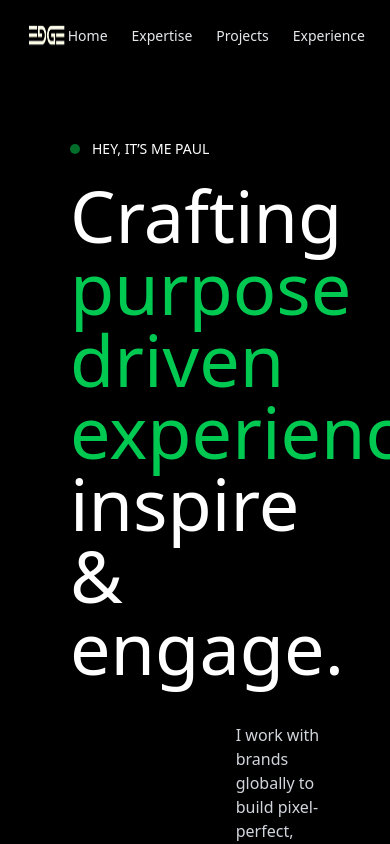
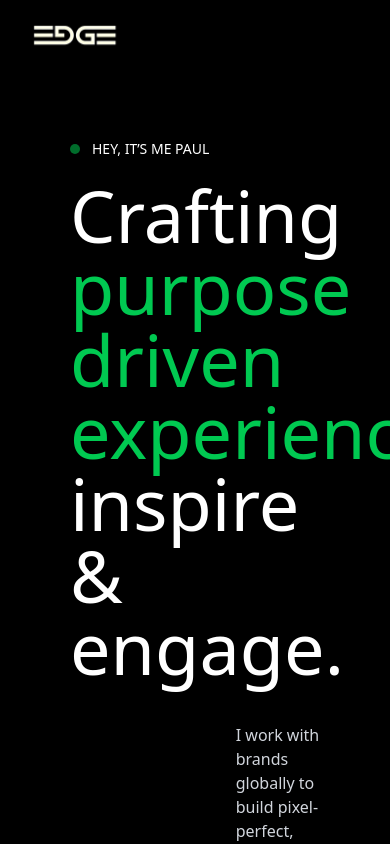
Before and after one commit to joydeep-07/Edge, a React (Vite) app: page / in a window 390 px wide. Shown: the top 844 px of the page. Built offline with nearby package versions, Linux system fonts and the light colour scheme.

Commit message:
Responsive Navbar

```diff
--- a/src/Components/Navbar.jsx
+++ b/src/Components/Navbar.jsx
@@ -132,7 +132,7 @@ const Navbar = () => {
           />
         </div>
 
-        {/* Desktop Links */}
+        {/* Desktop Links - Only visible on md screens and up */}
         <ul className="hidden md:flex items-center gap-12 text-gray-200 font-medium tracking-wide">
           {navItems.map((item, i) => (
             <li
@@ -155,18 +155,10 @@ const Navbar = () => {
           ))}
         </ul>
 
-        {/* Mobile Links */}
-        <ul className="flex md:hidden items-center gap-6 text-gray-200 text-sm font-medium">
-          {navItems.map((item, i) => (
-            <li
-              key={i}
-              onClick={() => scrollToSection(item)}
-              className="cursor-pointer hover:text-gray-100 transition"
-            >
-              {item}
-            </li>
-          ))}
-        </ul>
+        {/* Mobile: Completely hidden navigation - only logo remains */}
+        <div className="md:hidden">
+          {/* Empty div to maintain flex layout on mobile */}
+        </div>
       </div>
     </nav>
   );
```
